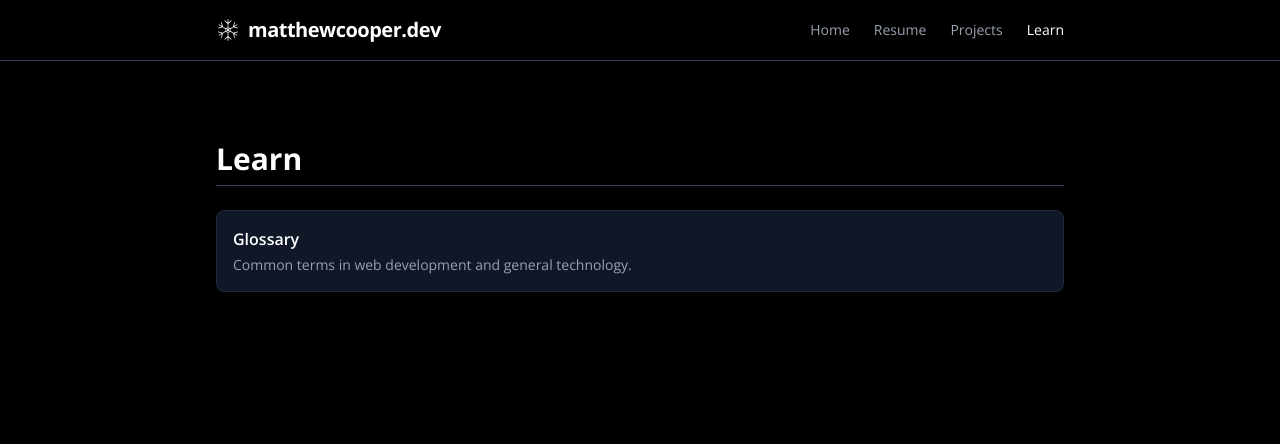
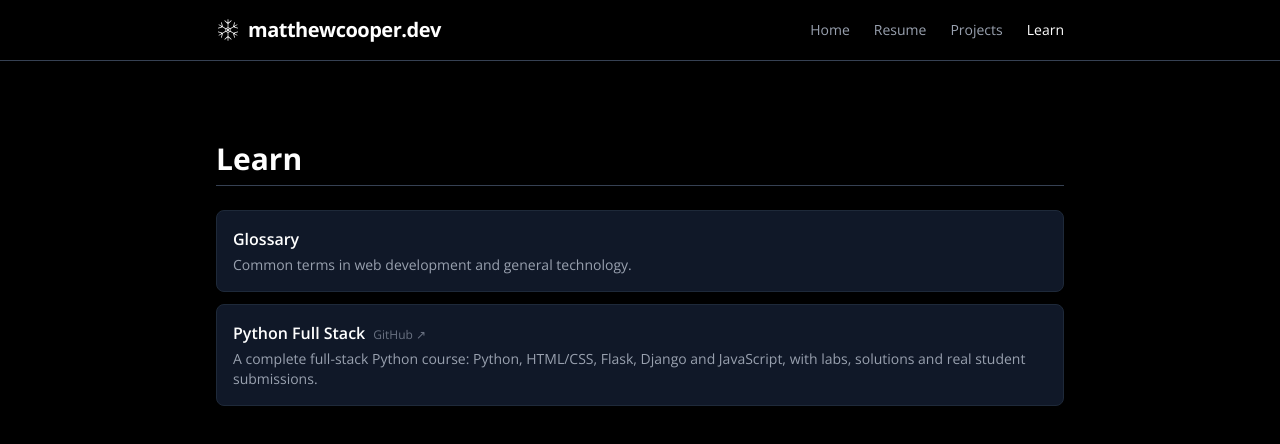
Before and after one commit to spectralradiance/mcdev, a React (Vite) app: page /learn in a window 1280 px wide. Shown: the top 444 px of the page. Built offline with nearby package versions, Linux system fonts and the light colour scheme.

Commit message:
Learn: link the Python Full Stack course on GitHub

```diff
--- a/src/components/Learn.jsx
+++ b/src/components/Learn.jsx
@@ -6,23 +6,41 @@ const resources = [
     title: 'Glossary',
     description: 'Common terms in web development and general technology.',
   },
+  {
+    href: 'https://github.com/spectralradiance/python-fullstack',
+    title: 'Python Full Stack',
+    description:
+      'A complete full-stack Python course: Python, HTML/CSS, Flask, Django and JavaScript, with labs, solutions and real student submissions.',
+  },
 ];
+
+const cardClass = 'block bg-gray-900 border border-gray-800 rounded-lg p-4 hover:border-gray-500 transition-colors';
 
 const Learn = () => {
   return (
     <section>
       <h2 className="text-3xl font-bold mb-6 border-b border-gray-700 pb-2">Learn</h2>
       <div className="space-y-3">
-        {resources.map(({ to, title, description }) => (
-          <Link
-            key={to}
-            to={to}
-            className="block bg-gray-900 border border-gray-800 rounded-lg p-4 hover:border-gray-500 transition-colors"
-          >
-            <h3 className="text-white font-semibold">{title}</h3>
-            <p className="text-gray-400 text-sm mt-1">{description}</p>
-          </Link>
-        ))}
+        {resources.map(({ to, href, title, description }) => {
+          const body = (
+            <>
+              <h3 className="text-white font-semibold">
+                {title}
+                {href && <span className="ml-2 text-xs font-normal text-gray-500">GitHub ↗</span>}
+              </h3>
+              <p className="text-gray-400 text-sm mt-1">{description}</p>
+            </>
+          );
+          return href ? (
+            <a key={href} href={href} className={cardClass} target="_blank" rel="noopener noreferrer">
+              {body}
+            </a>
+          ) : (
+            <Link key={to} to={to} className={cardClass}>
+              {body}
+            </Link>
+          );
+        })}
       </div>
     </section>
   );
```
